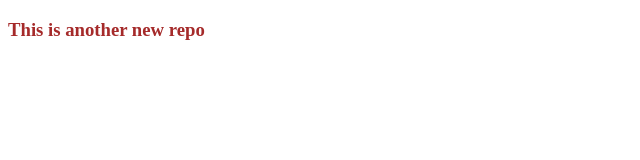
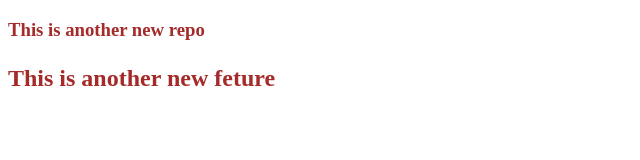
Before and after one commit to parthivsoni/localrepo, a plain HTML site: page index.html in a window 1280 px wide. Shown: the whole page, without its empty margins (0-640 px from the left). Drawn offline with Linux system fonts and the light colour scheme.

Commit message:
Add new feature

```diff
--- a/index.html
+++ b/index.html
@@ -8,6 +8,7 @@
 </head>
 <body>
     <h3><p>This is another new repo</p></h3>
+    <h2><p>This is another new feture</p></h2>
 
 </body>
 </html>
```
